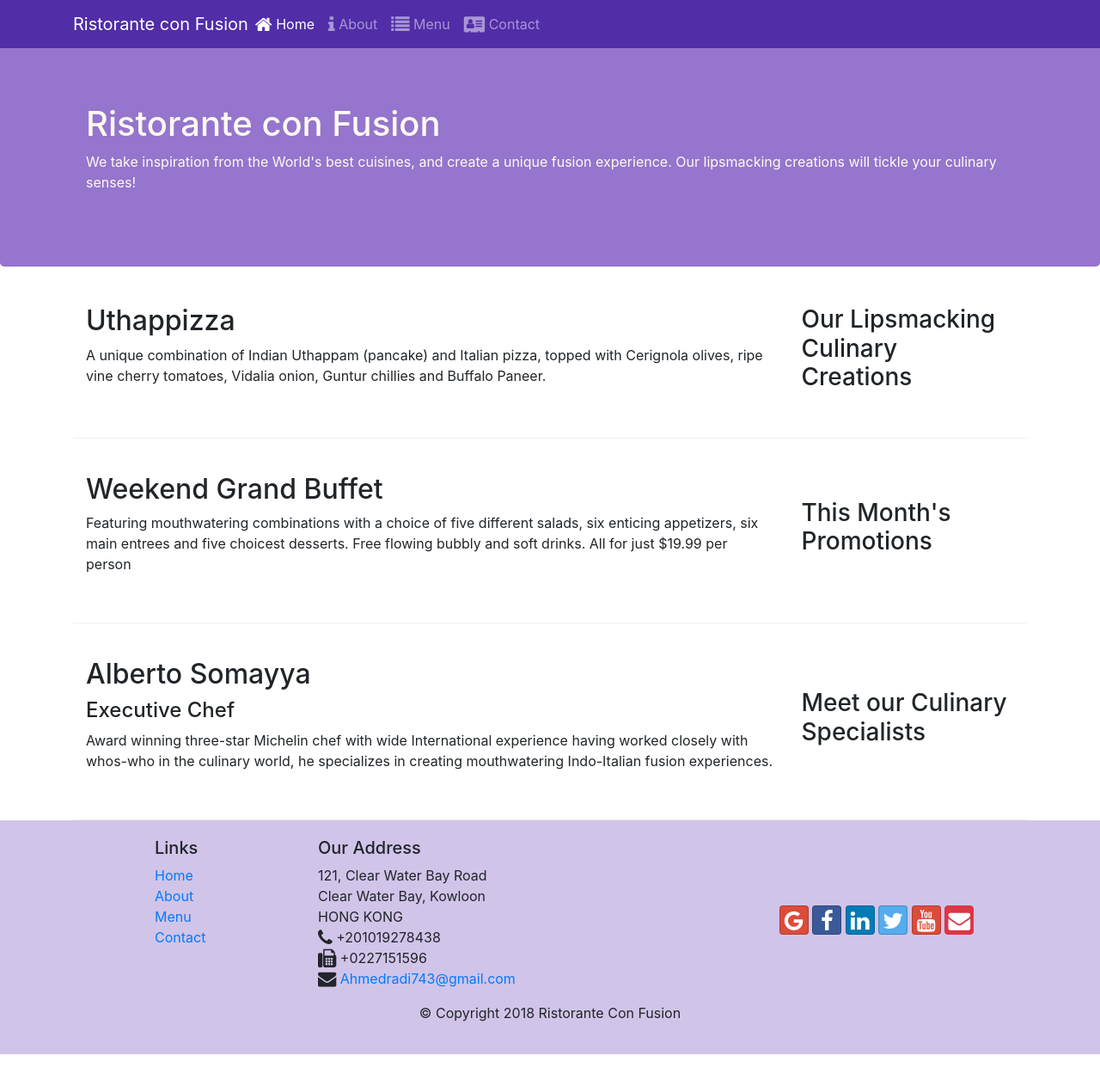
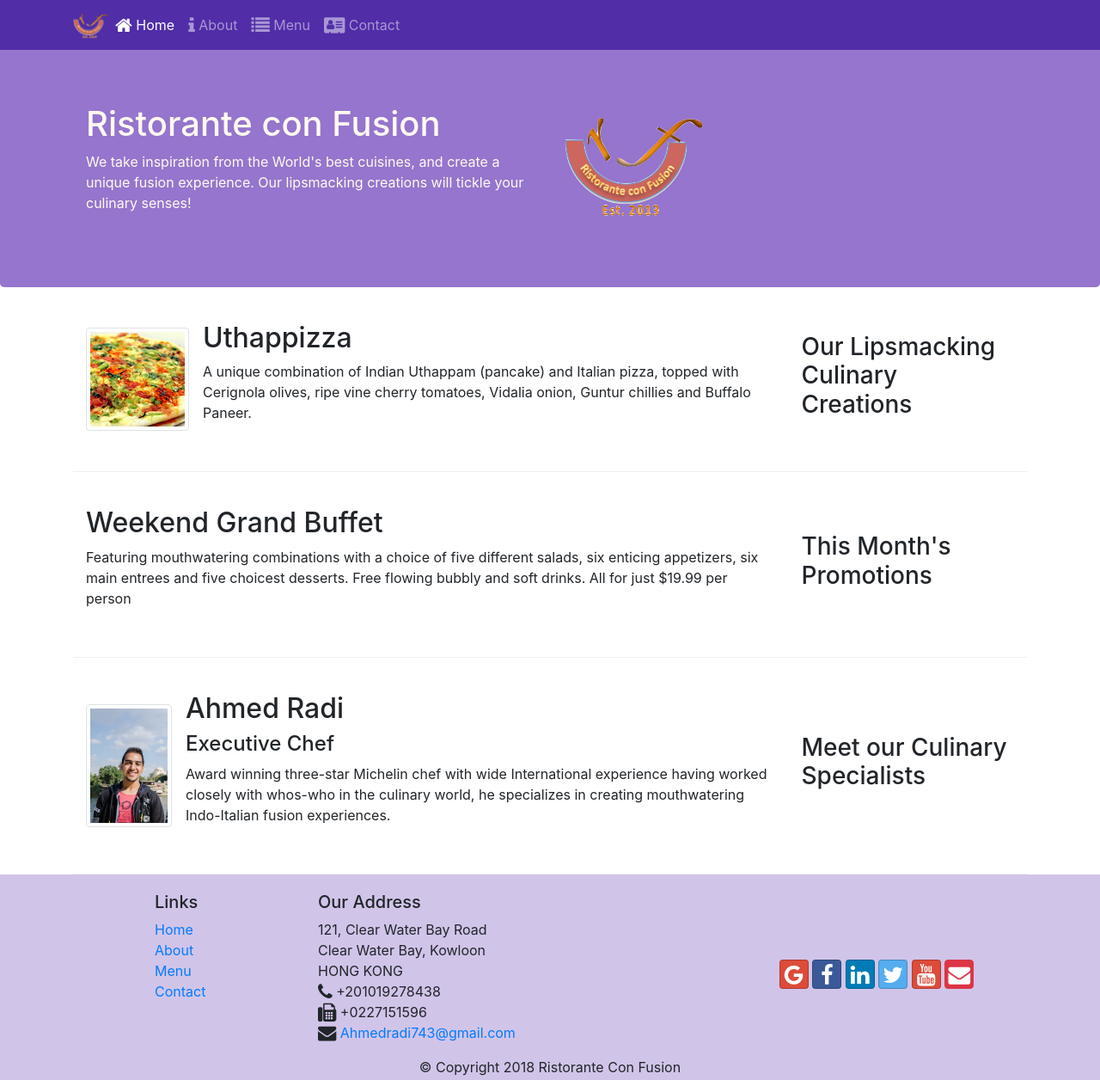
Before and after one commit to Ahmed-Radi/Ristorante-Con-Fusion, a website: page index.html in a window 1280 px wide. Shown: the whole page at 86% size. Before the commit the page ends 1226 px from the top, so only its background shows below. Drawn offline with nearby package versions, Linux system fonts and the light colour scheme.

Commit message:
Images and Media

```diff
--- a/index.html
+++ b/index.html
@@ -16,7 +16,7 @@
             <button class="navbar-toggler" type="button" data-toggle="collapse" data-target="#Navbar">
                 <span class="navbar-toggler-icon"></span>
             </button>
-            <a href="./index.html" class="navbar-brand mr-auto">Ristorante con Fusion</a>
+            <a href="./index.html" class="navbar-brand mr-auto"><img src="./img/logo.png" alt="Logo" height="30px" width="41px"></a>
             <div class="collapse navbar-collapse" id="Navbar">
                 <ul class="navbar-nav mr-auto">
                     <li class="nav-item active"><a class="nav-link" href="./index.html"><span class="fa fa-home fa-lg"></span> Home</a></li>
@@ -30,11 +30,12 @@
     <header class="jumbotron">
         <div  class="container">
             <div class="row row-header">
-                <div class="col-lg-12 col-sm-6">
+                <div class="col-12 col-sm-6">
                     <h1>Ristorante con Fusion</h1>
                     <p>We take inspiration from the World's best cuisines, and create a unique fusion experience. Our lipsmacking creations will tickle your culinary senses!</p>
                 </div>
-                <div class="col-12 col-sm">
+                <div class="col-12 col-sm align-self-center">
+                    <img src="./img/logo.png" calss="img-fluid" alt="Logo">
                 </div>
             </div>
         </div>
@@ -46,8 +47,13 @@
                 <h3>Our Lipsmacking Culinary Creations</h3>
             </div>
             <div class=" col col-md order-sm-first col-sm">
-                <h2>Uthappizza</h2>
-                <p>A unique combination of Indian Uthappam (pancake) and Italian pizza, topped with Cerignola olives, ripe vine cherry tomatoes, Vidalia onion, Guntur chillies and Buffalo Paneer.</p>
+                <div class="media">
+                    <img class="d-flex mr-3 img-thumbnail align-self-center" src="img/uthappizza.png" alt="uthappizza_Image">
+                    <div class="media-body">
+                        <h2 class="mt-0">Uthappizza</h2>
+                        <p class="d-none d-sm-block">A unique combination of Indian Uthappam (pancake) and Italian pizza, topped with Cerignola olives, ripe vine cherry tomatoes, Vidalia onion, Guntur chillies and Buffalo Paneer.</p>
+                    </div>
+                </div>
             </div>
         </div>
 
@@ -66,10 +72,15 @@
             <div class=" col-12 col-md-3  order-sm-last col-sm-4">
                 <h3>Meet our Culinary Specialists</h3>
             </div>
-            <div class=" col col-md  order-sm-first col-sm">
-                <h2>Alberto Somayya</h2>
-                <h4>Executive Chef</h4>
-                <p>Award winning three-star Michelin chef with wide International experience having worked closely with whos-who in the culinary world, he specializes in creating mouthwatering Indo-Italian fusion experiences. </p>
+            <div class=" col col-md order-sm-first col-sm">
+                <div class="media">
+                    <img class="d-flex mr-3 img-thumbnail align-self-center" src="./img/Ahmed.jpg" alt="Ahmed Radi" height="220px" width="100px">
+                    <div class="media-body">
+                        <h2 class="mt-0">Ahmed Radi</h2>
+                        <h4>Executive Chef</h4>
+                        <p class="d-none d-sm-block">Award winning three-star Michelin chef with wide International experience having worked closely with whos-who in the culinary world, he specializes in creating mouthwatering Indo-Italian fusion experiences. </p>
+                    </div>
+                </div>
             </div>
         </div>
     </div>
```
Also changed, not shown: aboutus.html (+4 -3 lines), contactus.html (+3 -2 lines), img/Ahmed.jpg (added), img/buffet.png (added), img/logo.png (added), img/uthappizza.png (added).
